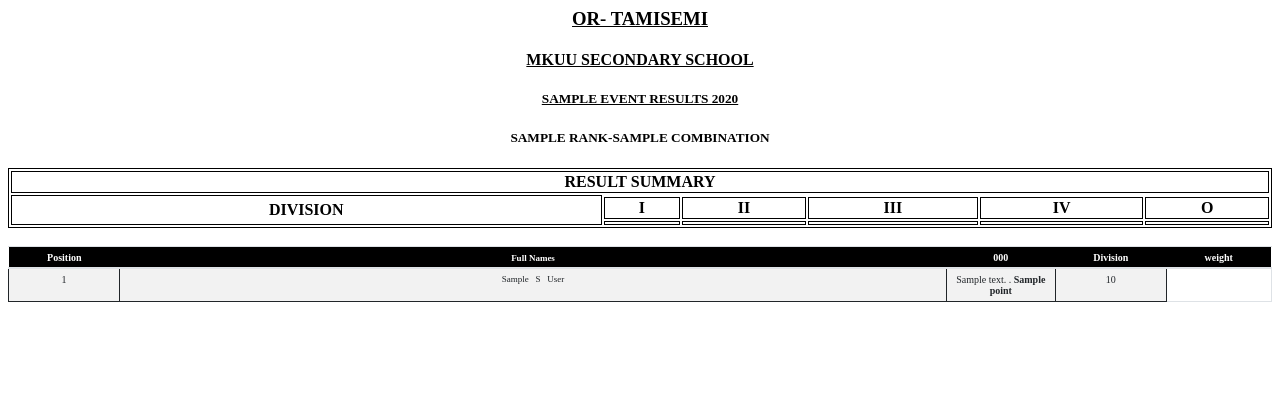
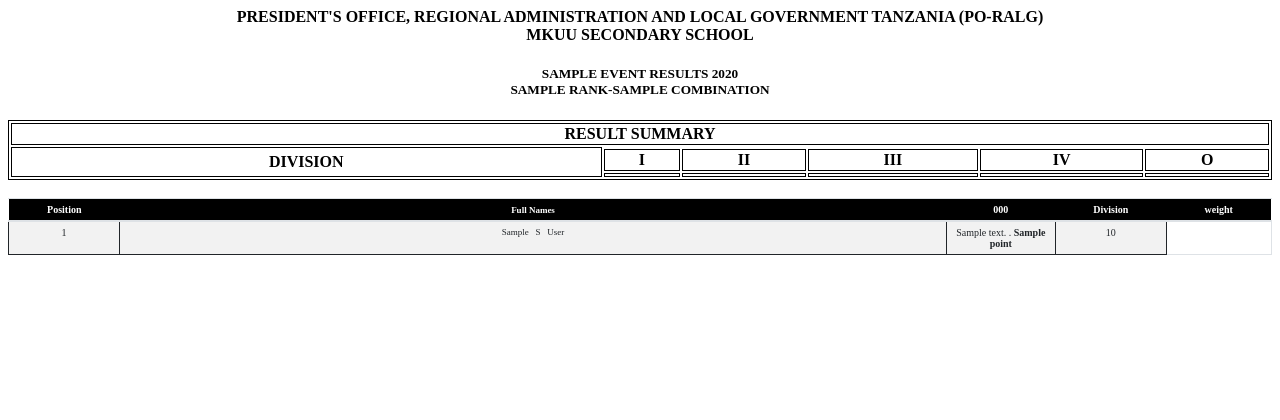
Before and after one commit to ranboy12/mkuusecondary, a Django app: template templates/SRS/pdf.html in a window 1280 px wide. Shown: the top 420 px of the page. Run offline with Django 3.2, Linux system fonts and the light colour scheme; the template is opened without the code that fills it: most values are stand-ins (such as "Sample title", 1, 10 or a date in 2020); lists and menus that the app fills with data are empty.

Commit message:
mimi hapa7

```diff
--- a/templates/SRS/pdf.html
+++ b/templates/SRS/pdf.html
@@ -112,10 +112,14 @@
     <!--<img src="{% static 'img/logos.png' %}" alt="mama">-->
 
     <center>
-         <h3> <u>  OR- TAMISEMI</u></h3>
-         <h4> <u>  MKUU SECONDARY SCHOOL</u></h4>
-    <h5> <u>  {{event.event.name|upper}} RESULTS {{event.year}}</u></h5>
-    <h5> {{rank|upper}}-{{combination.name|upper}} </h5>
+         <h4> PRESIDENT'S OFFICE, REGIONAL ADMINISTRATION AND LOCAL GOVERNMENT TANZANIA (PO-RALG)
+
+         <br>
+             MKUU SECONDARY SCHOOL
+         </h4>
+
+    <h5> {{event.event.name|upper}} RESULTS {{event.year}}<br>
+    {{rank|upper}}-{{combination.name|upper}} </h5>
         </center>
     <table class="table1">
       <thead>
```
